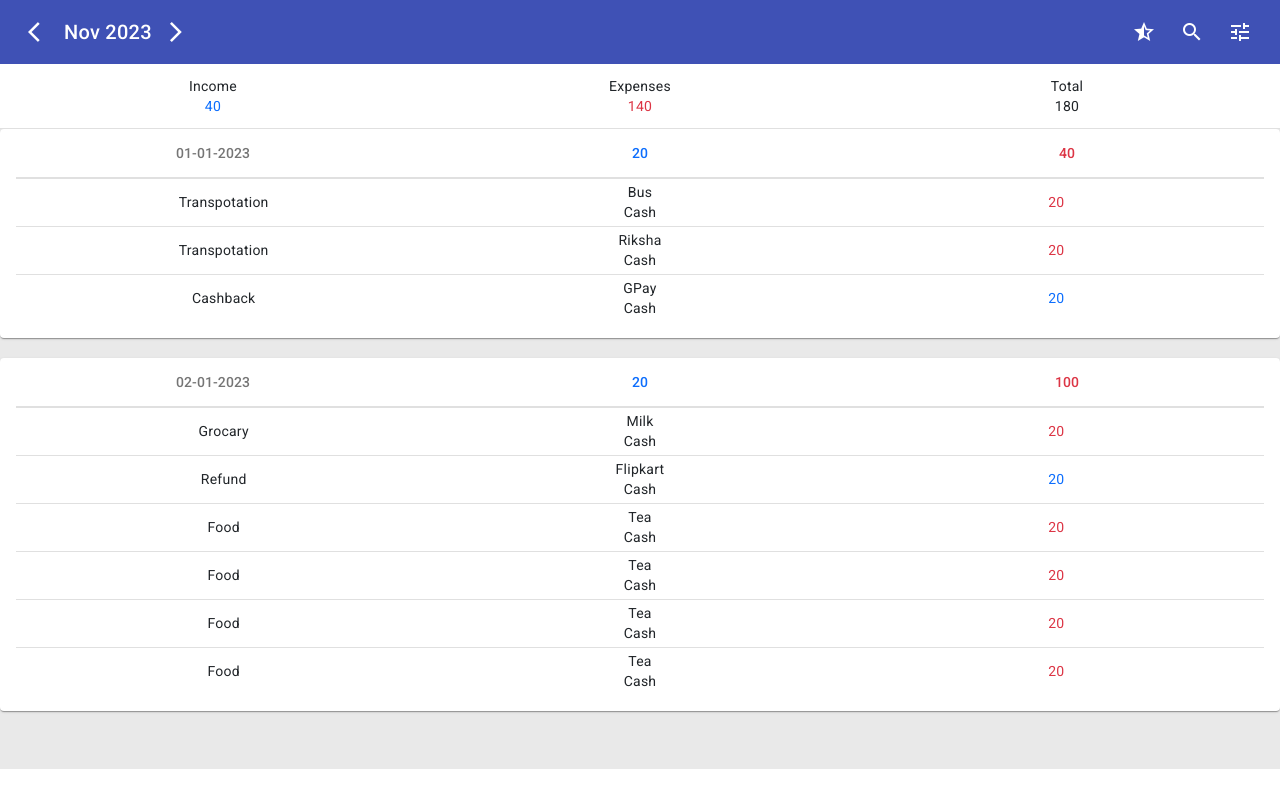
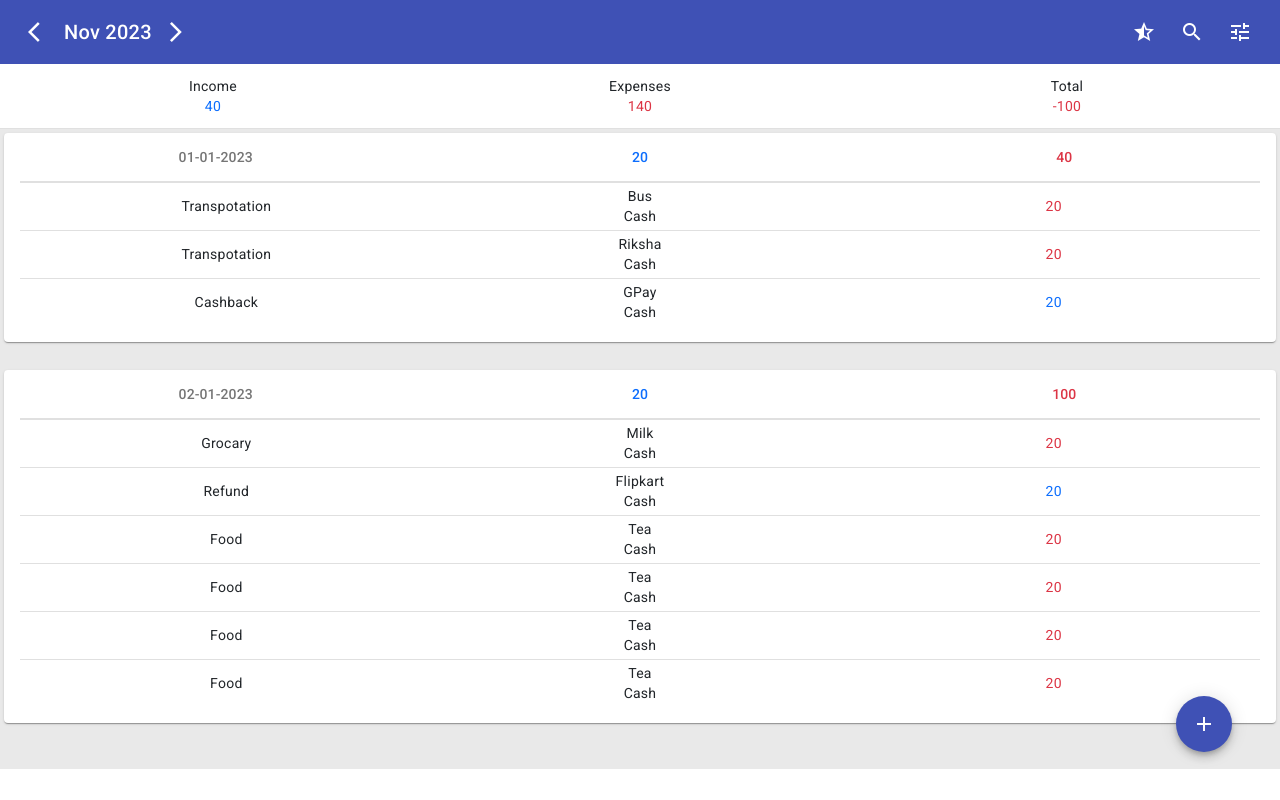
Before and after one commit to vinayak-more/expense-manager, an Angular app: page / in a window 1280 px wide. Built offline with nearby package versions, Linux system fonts and the light colour scheme.

Commit message:
transactions add button added

```diff
--- /dev/null
+++ b/src/app/transactions/transaction-add/transaction-add.component.html
@@ -0,0 +1,3 @@
+<button mat-fab color="primary" class="floating">
+    <mat-icon>add</mat-icon>
+  </button>
--- /dev/null
+++ b/src/app/transactions/transaction-add/transaction-add.component.scss
@@ -0,0 +1,5 @@
+.floating {
+    position: fixed;
+    bottom: 3rem;
+    right: 3rem;
+  }
--- a/src/app/transactions/transaction-item/transaction-item.component.html
+++ b/src/app/transactions/transaction-item/transaction-item.component.html
@@ -1,4 +1,4 @@
-<mat-card>
+<mat-card class="m-1">
     <mat-card-subtitle>
         <app-transaction-item-summary [date]="transactionDate"
             [transactions]="transactions"></app-transaction-item-summary>
--- a/src/app/transactions/transaction-list/transaction-list.component.html
+++ b/src/app/transactions/transaction-list/transaction-list.component.html
@@ -1,4 +1,4 @@
-<div class="overflow-scroll" style="height: 80vh; background-color: #e9e9e9;">
+<div class="overflow-y-scroll" style="height: 80vh; background-color: #e9e9e9;">
     <div *ngFor="let transaction of transactionMap | keyvalue">
         <app-transaction-item
         [transactions]="transaction.value"
--- a/src/app/transactions/transaction-summary/transaction-summary.component.html
+++ b/src/app/transactions/transaction-summary/transaction-summary.component.html
@@ -13,8 +13,8 @@
     </mat-grid-tile>
     <mat-grid-tile>
         <div class="d-flex flex-column align-items-center">
-            <div class="d-block">Total</div>
-            <div class="d-block">{{ total }}</div>
+            <div>Total</div>
+            <div [ngClass]="{'text-primary': total >= 0, 'text-danger': total < 0}">{{ total }}</div>
         </div>
     </mat-grid-tile>
 </mat-grid-list>
--- a/src/app/transactions/transaction-summary/transaction-summary.component.ts
+++ b/src/app/transactions/transaction-summary/transaction-summary.component.ts
@@ -3,12 +3,14 @@ import { MatGridListModule } from '@angular/material/grid-list';
 import { MatDividerModule } from '@angular/material/divider';
 import { TransactionService } from '../transaction.service';
 import { TransactionType } from '../../model/transaction.model';
+import { NgClass } from '@angular/common';
 
 
 @Component({
   selector: 'app-transaction-summary',
   standalone: true,
   imports: [
+    NgClass,
     MatGridListModule,
     MatDividerModule],
   templateUrl: './transaction-summary.component.html',
@@ -32,7 +34,7 @@ export class TransactionSummaryComponent implements OnInit{
       } else if(transaction.transactionType === TransactionType.DEBIT){
         this.debits += transaction.amount;
       }
-      this.total += transaction.amount;
     }
+    this.total = this.credits - this.debits;
   }
 }
--- a/src/app/transactions/transactions.component.html
+++ b/src/app/transactions/transactions.component.html
@@ -1,3 +1,4 @@
 <app-transaction-header></app-transaction-header>
 <app-transaction-summary></app-transaction-summary>
 <app-transaction-list></app-transaction-list>
+<app-transaction-add></app-transaction-add>
--- a/src/app/transactions/transactions.component.ts
+++ b/src/app/transactions/transactions.component.ts
@@ -2,6 +2,7 @@ import { Component } from '@angular/core';
 import { HeaderComponent } from './header/header.component';
 import { TransactionSummaryComponent } from './transaction-summary/transaction-summary.component';
 import { TransactionListComponent } from './transaction-list/transaction-list.component';
+import { TransactionAddComponent } from './transaction-add/transaction-add.component';
 
 @Component({
   selector: 'app-transactions',
@@ -10,6 +11,7 @@ import { TransactionListComponent } from './transaction-list/transaction-list.co
     HeaderComponent,
     TransactionSummaryComponent,
     TransactionListComponent,
+    TransactionAddComponent,
   ],
   templateUrl: './transactions.component.html',
   styleUrl: './transactions.component.scss'
```
Also changed, not shown: src/app/transactions/transaction-add/transaction-add.component.ts (added, +17 -0 lines).
